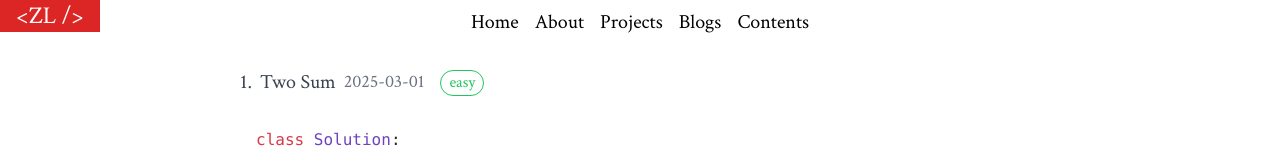
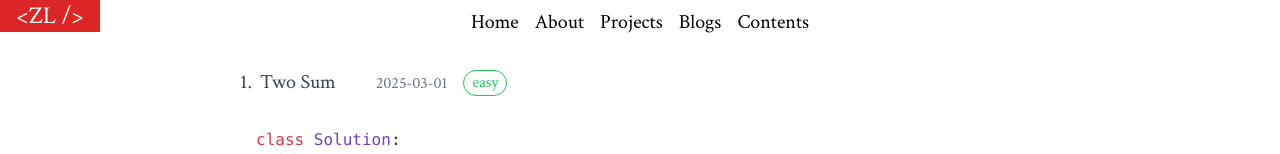
Before and after one commit to zlrkw11/zl-v2, a Next.js app: page /contents/leetcode/1 in a window 1280 px wide. Shown: the top 154 px of the page. Built offline with nearby package versions, Linux system fonts and the light colour scheme.

Commit message:
positioning adjustment

```diff
--- a/app/contents/leetcode/[id]/page.tsx
+++ b/app/contents/leetcode/[id]/page.tsx
@@ -36,7 +36,9 @@ const ProblemPage = async ({ params }: { params: Promise<{ id: string }> }) => {
         <h1 className={` gap-2 flex text-xl ${crimsonFont.className}`}>
           <p>{problem.id}.</p>
           <p>{problem.title}</p>
-          <p className={`text-gray-500 text-lg`}>{problem.date}</p>
+          <p className={`text-gray-500 text-base ml-8 mt-auto text-nowrap`}>
+            {problem.date}
+          </p>
         </h1>
         <h1
           className={`border ${
```
